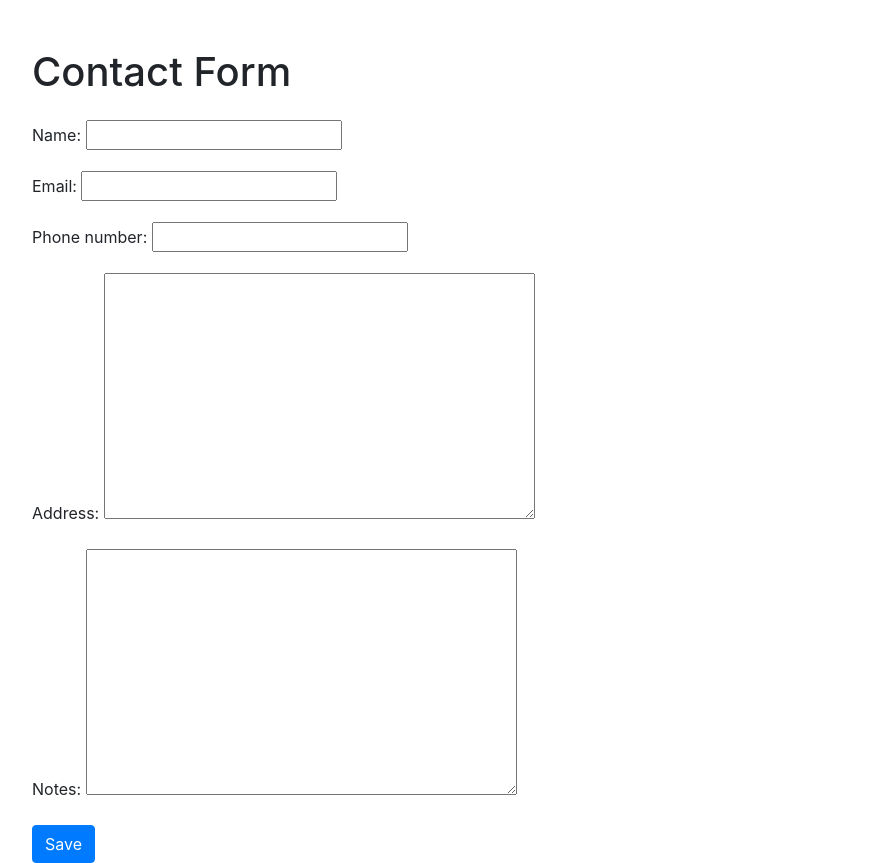
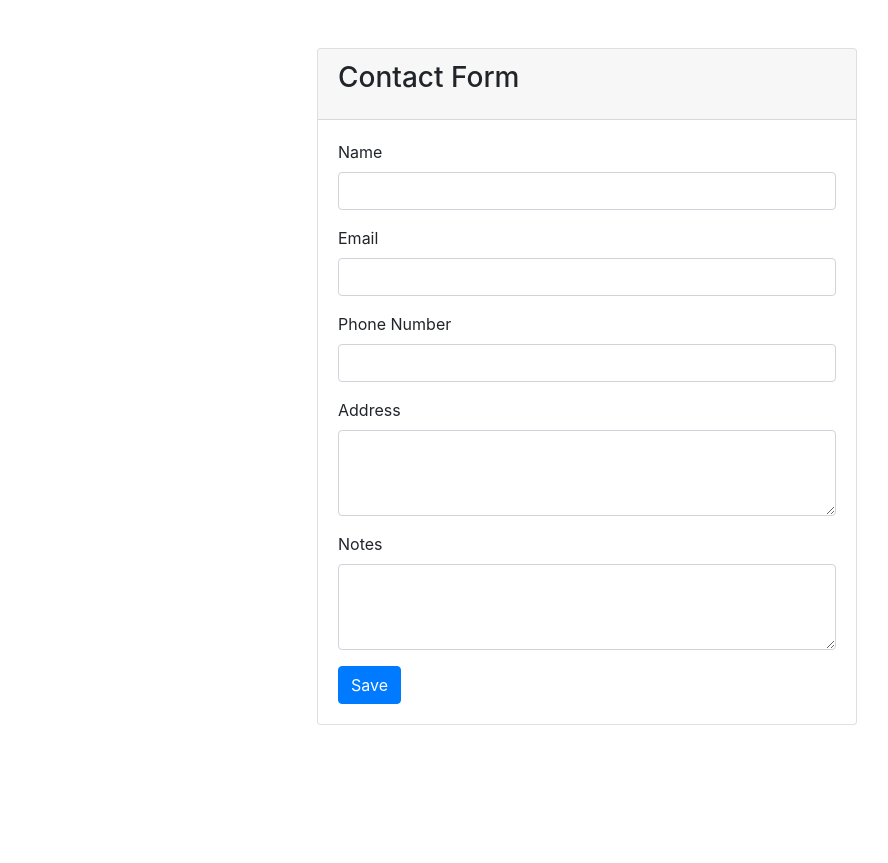
Before and after one commit to NacirChahine/django-contact-book, a Django app: page /contacts/add/ in a window 1280 px wide. Shown: the whole page, without its empty margins (53-941 px from the left). After the commit the page ends 725 px from the top, so only its background shows below. Run offline with Django 5.2, Linux system fonts and the light colour scheme; some libraries are stand-ins or nearby versions.

Commit message:
updating add contact form

```diff
--- a/contacts/templates/contacts/contact_form.html
+++ b/contacts/templates/contacts/contact_form.html
@@ -1,3 +1,4 @@
+<!-- contact_form.html -->
 <!DOCTYPE html>
 <html lang="en">
 <head>
@@ -7,12 +8,41 @@
 </head>
 <body>
     <div class="container mt-5">
-        <h1 class="mb-4">Contact Form</h1>
-        <form method="post">
-            {% csrf_token %}
-            {{ form.as_p }}
-            <button type="submit" class="btn btn-primary">Save</button>
-        </form>
+        <div class="row">
+            <div class="col-md-6 offset-md-3">
+                <div class="card">
+                    <div class="card-header">
+                        <h3 class="card-title">Contact Form</h3>
+                    </div>
+                    <div class="card-body">
+                        <form method="post">
+                            {% csrf_token %}
+                            <div class="form-group">
+                                <label for="id_name">Name</label>
+                                <input type="text" class="form-control" id="id_name" name="name" required>
+                            </div>
+                            <div class="form-group">
+                                <label for="id_email">Email</label>
+                                <input type="email" class="form-control" id="id_email" name="email">
+                            </div>
+                            <div class="form-group">
+                                <label for="id_phone_number">Phone Number</label>
+                                <input type="tel" class="form-control" id="id_phone_number" name="phone_number">
+                            </div>
+                            <div class="form-group">
+                                <label for="id_address">Address</label>
+                                <textarea class="form-control" id="id_address" name="address" rows="3"></textarea>
+                            </div>
+                            <div class="form-group">
+                                <label for="id_notes">Notes</label>
+                                <textarea class="form-control" id="id_notes" name="notes" rows="3"></textarea>
+                            </div>
+                            <button type="submit" class="btn btn-primary">Save</button>
+                        </form>
+                    </div>
+                </div>
+            </div>
+        </div>
     </div>
 </body>
 </html>
```
